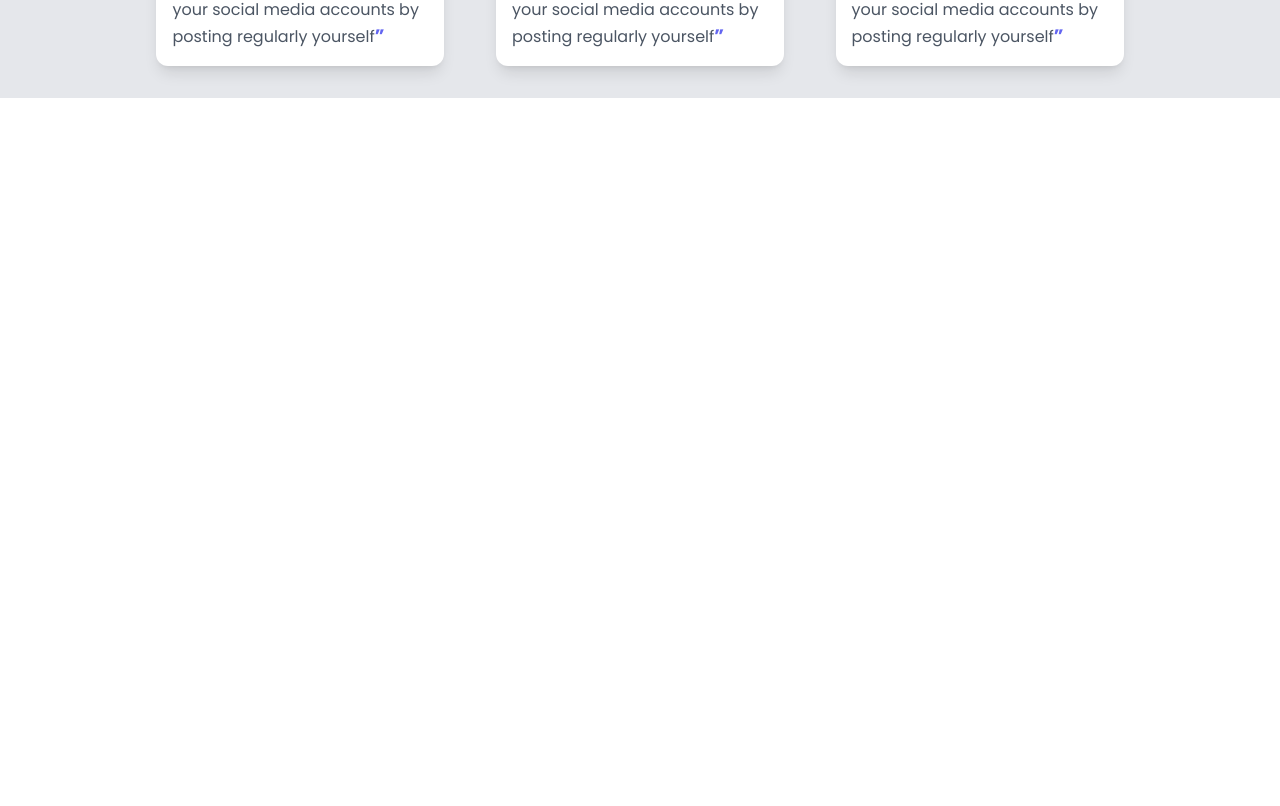
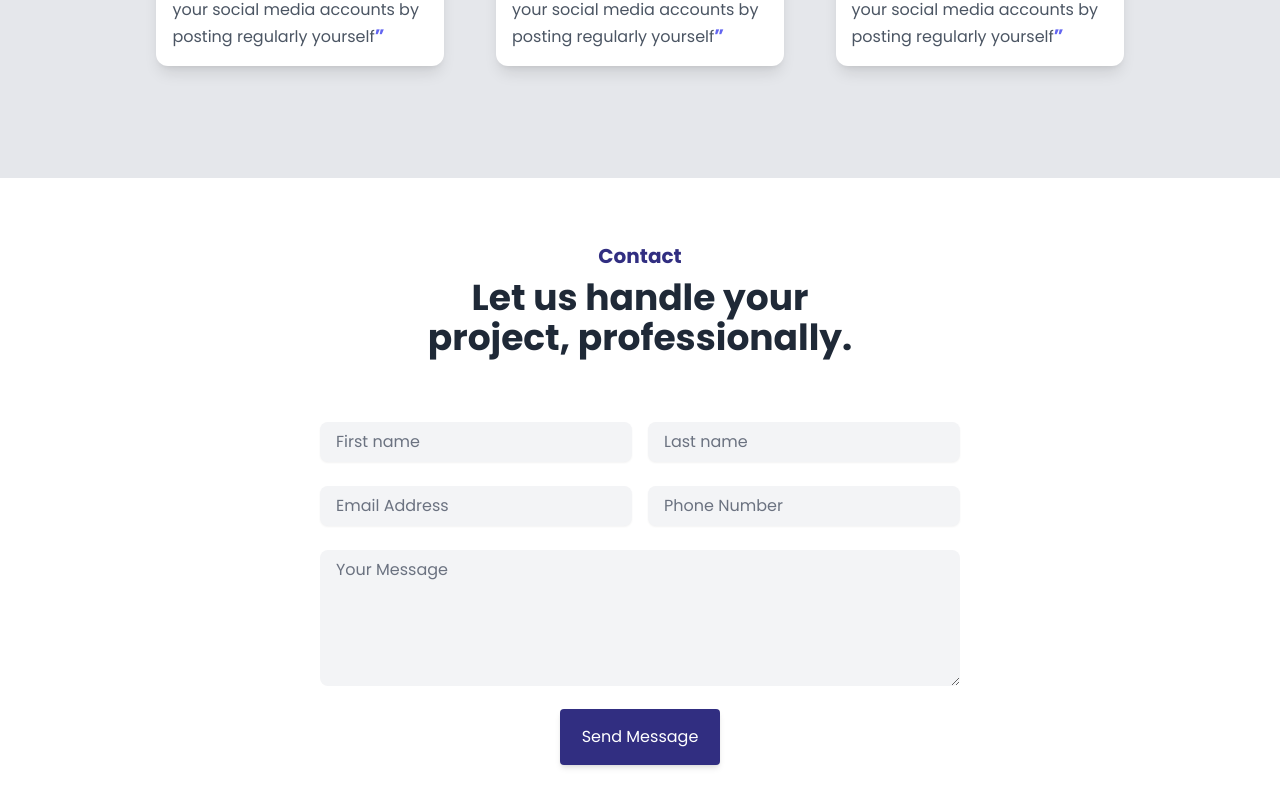
Before and after one commit to MuhammadHafijur/luxury-living, a React (Create React App) app: page / in a window 1280 px wide. Shown: the part 2536-3342 px from the top of the page. Before the commit the page ends 2634 px from the top, so only its background shows below. Built offline with nearby package versions, Linux system fonts and the light colour scheme.

Commit message:
added contact section

```diff
--- /dev/null
+++ b/src/Pages/Home/Contact/Contact.js
@@ -0,0 +1,83 @@
+import React from "react";
+
+const Contact = () => {
+  return (
+    <div>
+      <div className="w-3/5 mx-auto my-8 flex flex-col px-4 py-8 bg-white dark:bg-gray-800 sm:px-6 md:px-8 lg:px-10">
+      <span className="justify-center text-xl mb-2 text-center text-indigo-900 font-semibold flex-items-center dark:text-gray-400">
+          Contact
+        </span>
+        <div className="mb-2 text-center sm:text-2xl md:text-4xl font-bold text-gray-800 dark:text-white">
+         <span>Let us handle your</span><br />
+         <span>project, professionally.</span>
+        </div>
+        <div className="p-6 mt-8">
+          <form action="#">
+            <div className="flex gap-4 mb-6">
+              <div className=" relative w-1/2">
+                <input
+                  type="text"
+                  id="create-account-first-name"
+                  className=" rounded-lg border-transparent flex-1 appearance-none w-full py-2 px-4 bg-gray-100 text-gray-700 placeholder-gray-500 shadow-sm text-base focus:outline-none focus:ring-2 focus:ring-indigo-900 focus:border-transparent"
+                  name="First name"
+                  placeholder="First name"
+                />
+              </div>
+              <div className=" relative w-1/2">
+                <input
+                  type="text"
+                  id="create-account-last-name"
+                  className=" rounded-lg border-transparent flex-1 appearance-none w-full py-2 px-4 bg-gray-100 text-gray-700 placeholder-gray-500 shadow-sm text-base focus:outline-none focus:ring-2 focus:ring-indigo-900 focus:border-transparent"
+                  name="Last name"
+                  placeholder="Last name"
+                />
+              </div>
+            </div>
+            <div className="flex gap-4 mb-6">
+              <div className=" relative w-1/2">
+                <input
+                  type="text"
+                  id="create-account-first-name"
+                  className=" rounded-lg border-transparent flex-1 appearance-none w-full py-2 px-4 bg-gray-100 text-gray-700 placeholder-gray-500 shadow-sm text-base focus:outline-none focus:ring-2 focus:ring-indigo-900 focus:border-transparent"
+                  name="Email Address"
+                  placeholder="Email Address"
+                />
+              </div>
+              <div className=" relative w-1/2">
+                <input
+                  type="text"
+                  id="create-account-last-name"
+                  className="rounded-lg border-transparent flex-1 appearance-none w-full py-2 px-4 bg-gray-100 text-gray-700 placeholder-gray-500 shadow-sm text-base focus:outline-none focus:ring-2 focus:ring-indigo-900 focus:border-transparent"
+                  name="Phone Number"
+                  placeholder="Phone Number"
+                />
+              </div>
+            </div>
+            <div className="col-span-2">
+              <label className="text-gray-700" htmlFor="name">
+                <textarea
+                  className="flex-1 appearance-none w-full py-2 px-4 bg-gray-100 text-gray-700 placeholder-gray-500 rounded-lg text-base focus:outline-none focus:ring-2 focus:ring-indigo-900 focus:border-transparent"
+                  id="comment"
+                  placeholder="Your Message"
+                  name="comment"
+                  rows="5"
+                  cols="40"
+                ></textarea>
+              </label>
+            </div>
+            <div className="flex w-1/4 mx-auto my-4">
+              <button
+                type="submit"
+                className="py-4 px-4 bg-indigo-900 hover:bg-indigo-800 focus:ring-purple-500 focus:ring-offset-purple-200 text-white w-full transition ease-in duration-200 text-center text-base font-normal shadow-md focus:outline-none focus:ring-2 focus:ring-offset-2  rounded "
+              >
+                Send Message
+              </button>
+            </div>
+          </form>
+        </div>
+      </div>
+    </div>
+  );
+};
+
+export default Contact;
--- a/src/Pages/Home/Home/Home.js
+++ b/src/Pages/Home/Home/Home.js
@@ -1,6 +1,7 @@
 import React from 'react';
 import Navbar from '../../Shared/Navbar/Navbar';
 import Banner from '../Banner/Banner';
+import Contact from '../Contact/Contact';
 import Projects from '../Projects/Projects';
 import Services from '../Services/Services';
 import Testimonials from '../Testimonials/Testimonials';
@@ -13,6 +14,7 @@ const Home = () => {
             <Projects></Projects>
             <Services></Services>
             <Testimonials></Testimonials>
+            <Contact></Contact>
         </div>
     );
 };
--- a/src/Pages/Home/Services/Services.js
+++ b/src/Pages/Home/Services/Services.js
@@ -40,9 +40,9 @@ clients' needs that always delivers
                   <svg
                     fill="none"
                     stroke="currentColor"
-                    stroke-linecap="round"
-                    stroke-linejoin="round"
-                    stroke-width="2"
+                    strokeLinecap="round"
+                    strokeLinejoin="round"
+                    strokeWidth="2"
                     className="w-4 h-4 ml-2"
                     viewBox="0 0 24 24"
                   >
@@ -70,9 +70,9 @@ clients' needs that always delivers
                   <svg
                     fill="none"
                     stroke="currentColor"
-                    stroke-linecap="round"
-                    stroke-linejoin="round"
-                    stroke-width="2"
+                    strokeLinecap="round"
+                    strokeLinejoin="round"
+                    strokeWidth="2"
                     className="w-4 h-4 ml-2"
                     viewBox="0 0 24 24"
                   >
@@ -100,9 +100,9 @@ clients' needs that always delivers
                   <svg
                     fill="none"
                     stroke="currentColor"
-                    stroke-linecap="round"
-                    stroke-linejoin="round"
-                    stroke-width="2"
+                    strokeLinecap="round"
+                    strokeLinejoin="round"
+                    strokeWidth="2"
                     className="w-4 h-4 ml-2"
                     viewBox="0 0 24 24"
                   >
--- a/src/Pages/Home/Testimonials/Testimonials.js
+++ b/src/Pages/Home/Testimonials/Testimonials.js
@@ -2,9 +2,9 @@ import React from "react";
 
 const Testimonials = () => {
   return (
-    <div className="bg-gray-200">
+    <div className="bg-gray-200 pb-20">
         <h1 className="text-3xl pt-24 pb-8 text-center font-bold text-gray-800">Testimonials</h1>
-      <div className="w-5/6 mx-auto flex flex-col md:flex-row gap-4 mb-8 md:mb-0 flex-between items-center p-8">
+      <div className="w-5/6 mx-auto  flex flex-col md:flex-row gap-4 mb-8 md:mb-0 flex-between items-center p-8">
         <div className="bg-white dark:bg-gray-800 w-72 shadow-lg mx-auto rounded-xl p-4">
           <div className="flex items-center my-4">
             <a href="#" className="block relative">
```
